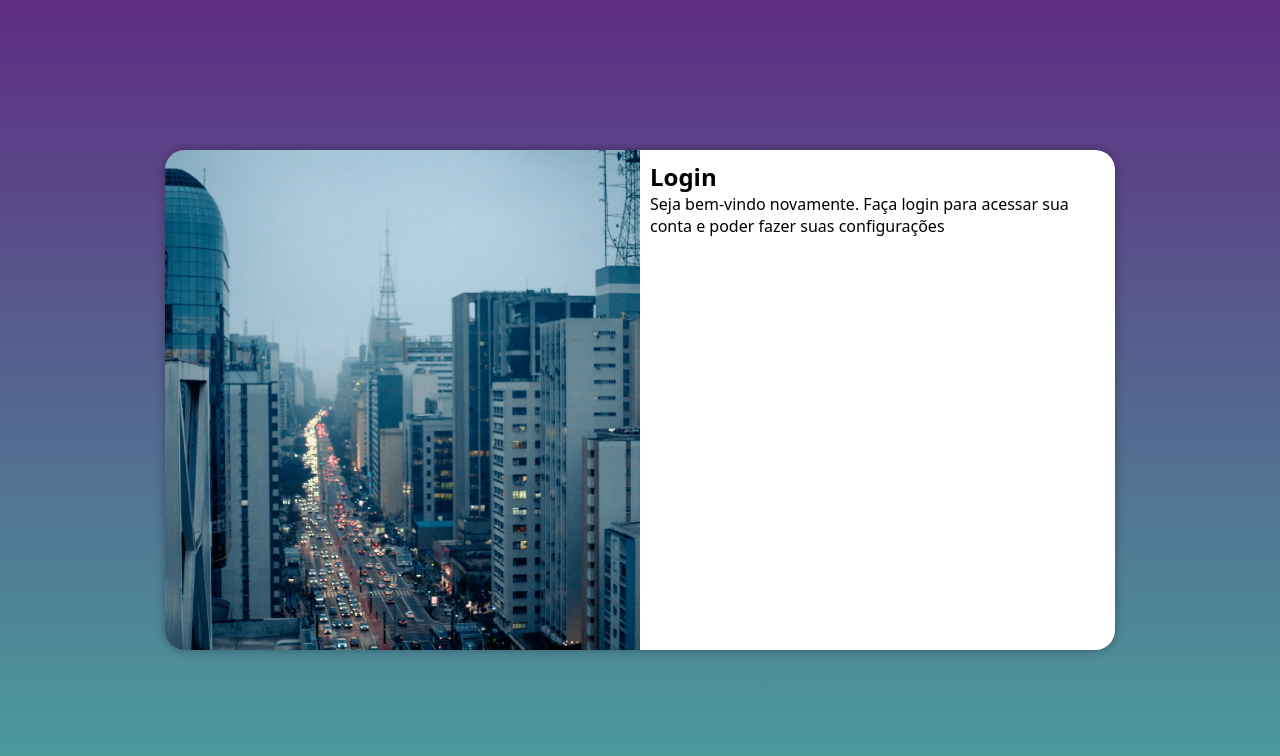
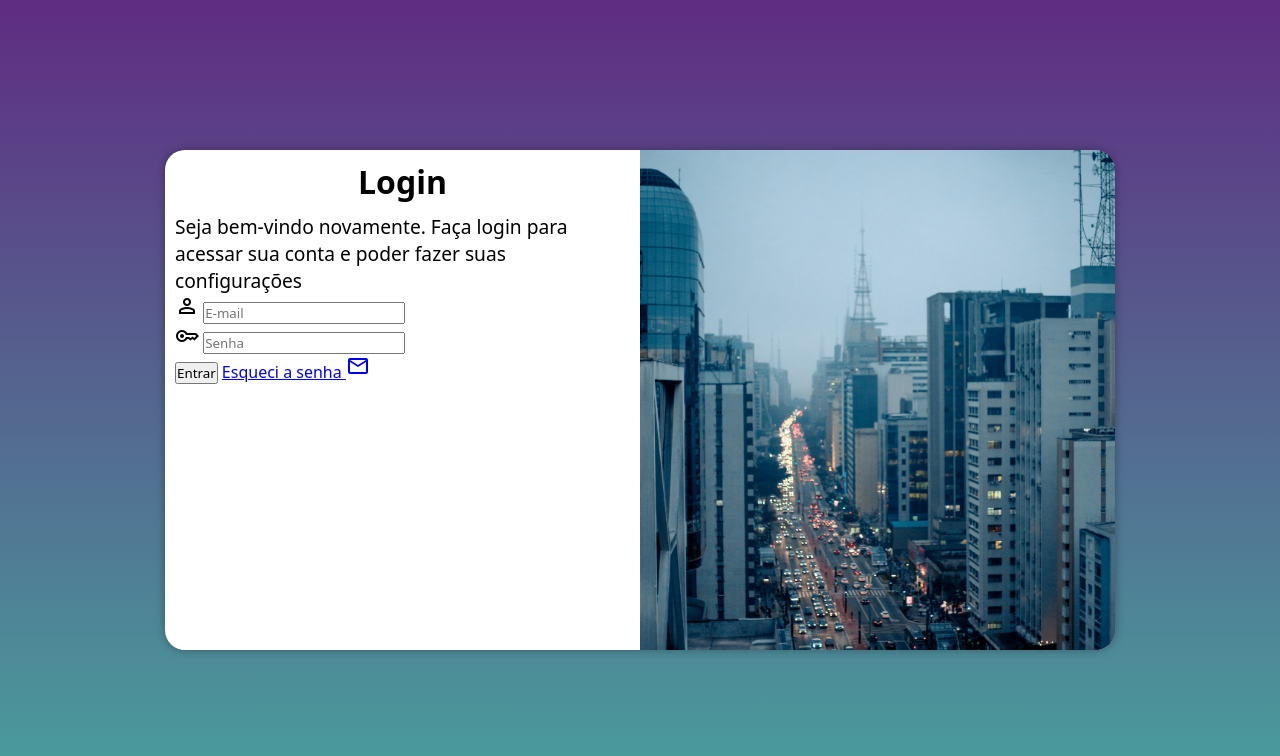
Before and after one commit to MauroFJ/projetologin, a plain HTML site: page index.html in a window 1280 px wide. Drawn offline with nearby package versions, Linux system fonts and the light colour scheme.

Commit message:
atualizei o formulario

```diff
--- a/css/media-querry.css
+++ b/css/media-querry.css
@@ -17,6 +17,14 @@
         float: right;
         width: 70%;
     }
+
+    #formulario > h1 {
+        font-size: 1.8em;
+    }
+
+    #formulario > p {
+        font-size: 1.em;
+    }
 }
 
 @media screen and (min-width: 992px) {
@@ -29,13 +37,21 @@
     }
 
     #login > #imagem {
-        float: left;
+        float: right;
         width: 50%;
         height: 100%;
     }
 
     #formulario {
-        float: right;
+        float: left;
         width: 50%;
     }
+
+    #formulario > h1 {
+        font-size: 2em;
+    }
+
+    #formulario > p {
+        font-size: 1.2em;
+    }
 }
--- a/css/style.css
+++ b/css/style.css
@@ -45,3 +45,12 @@ main {
     display: block;
     padding: 10px;
 }
+
+#formulario > h1 {
+    text-align: center;
+    margin-bottom: 10px;
+}
+
+#formulario > p {
+    font-size: 0.8em;
+}
--- a/index.html
+++ b/index.html
@@ -6,6 +6,7 @@
     <title>Login</title>
     <link rel="stylesheet" href="css/style.css">
     <link rel="stylesheet" href="css/media-querry.css">
+    <link rel="stylesheet" href="https://fonts.googleapis.com/css2?family=Material+Symbols+Outlined:opsz,wght,FILL,GRAD@24,400,0,0" />
 </head>
 <body>
     <main>
@@ -18,7 +19,26 @@
                 <p>Seja bem-vindo novamente. Faça login para acessar sua conta e poder fazer suas configurações</p>
 
                 <form action="login.php" method="post">
+                    <div class="campo">
+                        <label for="ilogin"><span class="material-symbols-outlined">
+                            person
+                            </span>
+                        </label>
+                        <input type="email" name="login" id="ilogin" placeholder="E-mail" required autocomplete="email" maxlength="30">
+                    </div>
 
+                    <div class="campo">
+                        <label for="isenha"><span class="material-symbols-outlined">
+                            key
+                            </span>
+                        </label>
+                        <input type="password" name="senha" id="isenha" placeholder="Senha" required autocomplete="current-password" minlength="8" maxlength="20">
+                    </div>
+
+                        <input type="submit" value="Entrar">
+                        <a href="esquci.html">
+                            Esqueci a senha <span class="material-symbols-outlined">mail</i>
+                        </a>
 
                 </form>
             </div>
```
